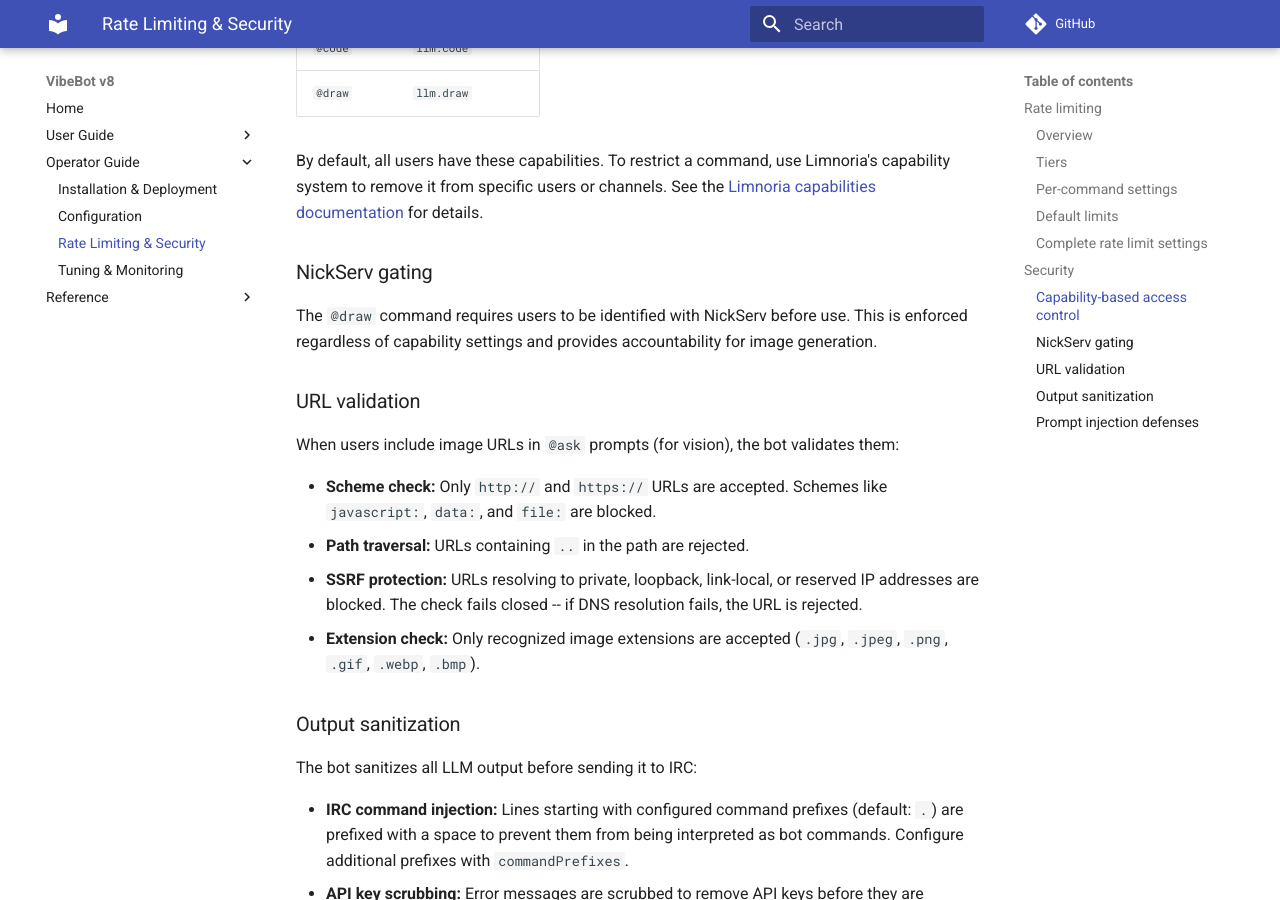
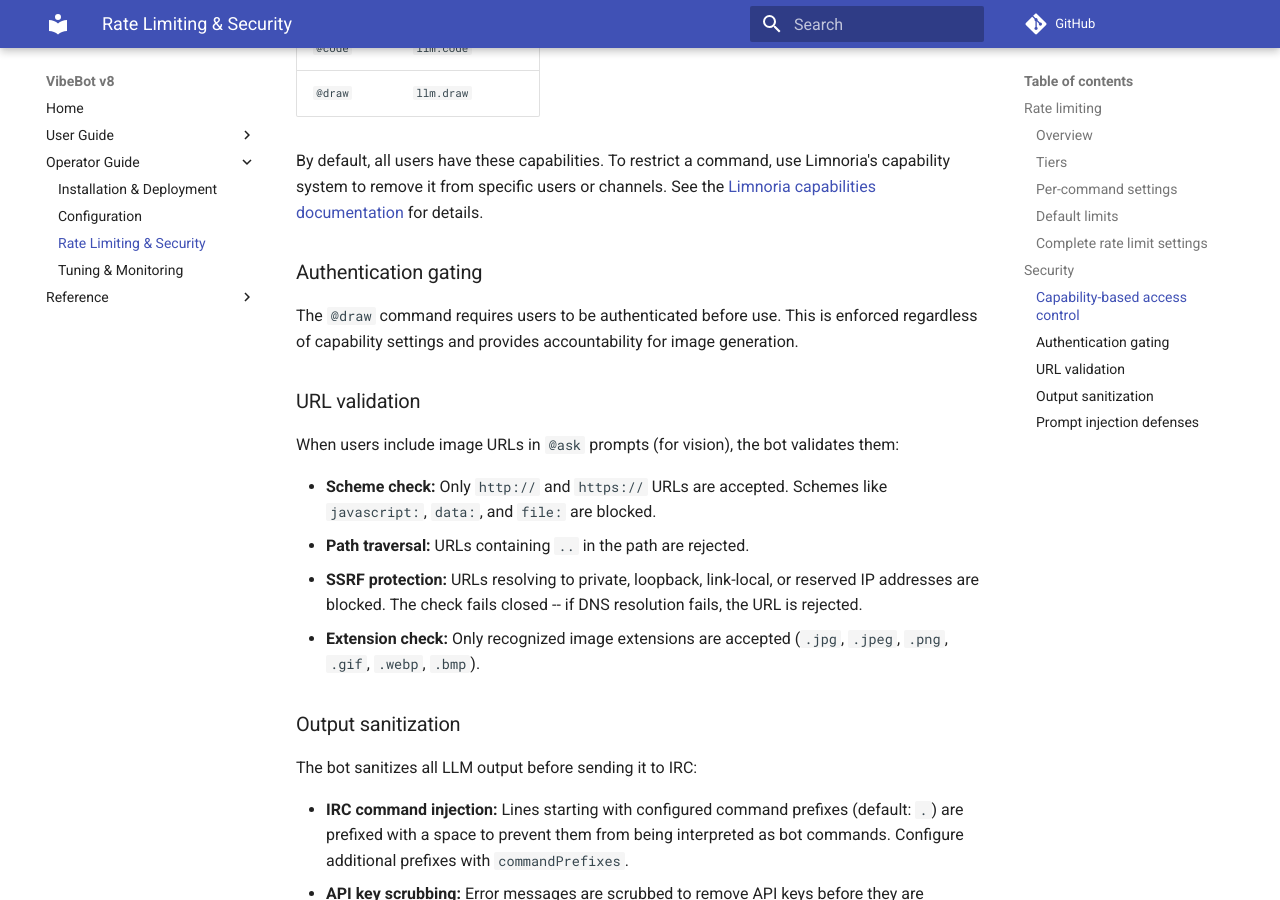
Before and after one commit to rdrake/vibebot-v8, an MkDocs documentation site: the page built from docs/guide/operator/rate-limiting-security.md, in a window 1280 px wide and 900 px high, scrolled down 2950 px. Built offline with MkDocs 1.6.1 and Material for MkDocs 9.7.7, drawn with Linux system fonts in a browser that asks for light colours; comment, search, counter and statistics services are not loaded; some of the changed text lies outside the part shown.

Commit message:
docs: replace NickServ references with authenticated

```diff
--- a/docs/guide/operator/rate-limiting-security.md
+++ b/docs/guide/operator/rate-limiting-security.md
@@ -21,7 +21,7 @@
 |------|---------------|-------------------|
 | **Owner/Admin** | Limnoria owner or admin capability | Always exempt |
 | **Trusted** | Has the `trusted` capability | Uses `Trusted` limit settings |
-| **Registered** | Identified with NickServ | Uses standard limit settings |
+| **Registered** | Authenticated with the network | Uses standard limit settings |
 | **Unregistered** | Not identified | Uses `Unreg` limit settings |
 
 To grant a user the `trusted` capability, see the [Limnoria capabilities documentation](https://docs.limnoria.net/use/capabilities.html).
@@ -48,7 +48,7 @@
 | `code` | Unregistered | 2 | 60s | 2 per minute |
 | `draw` | Registered | 2 | 300s | 2 per 5 minutes |
 | `draw` | Trusted | 5 | 60s | 5 per minute |
-| `draw` | Unregistered | 0 | 60s | Blocked (also requires NickServ) |
+| `draw` | Unregistered | 0 | 60s | Blocked (also requires authentication) |
 
 ### Complete rate limit settings
 
@@ -87,9 +87,9 @@
 
 By default, all users have these capabilities. To restrict a command, use Limnoria's capability system to remove it from specific users or channels. See the [Limnoria capabilities documentation](https://docs.limnoria.net/use/capabilities.html) for details.
 
-### NickServ gating
+### Authentication gating
 
-The `@draw` command requires users to be identified with NickServ before use. This is enforced regardless of capability settings and provides accountability for image generation.
+The `@draw` command requires users to be authenticated before use. This is enforced regardless of capability settings and provides accountability for image generation.
 
 ### URL validation
 
```
Also changed, not shown: docs/guide/reference/commands.md (+1 -1 lines), docs/guide/user/ai-commands.md (+1 -1 lines), docs/guide/user/getting-started.md (+1 -1 lines).
